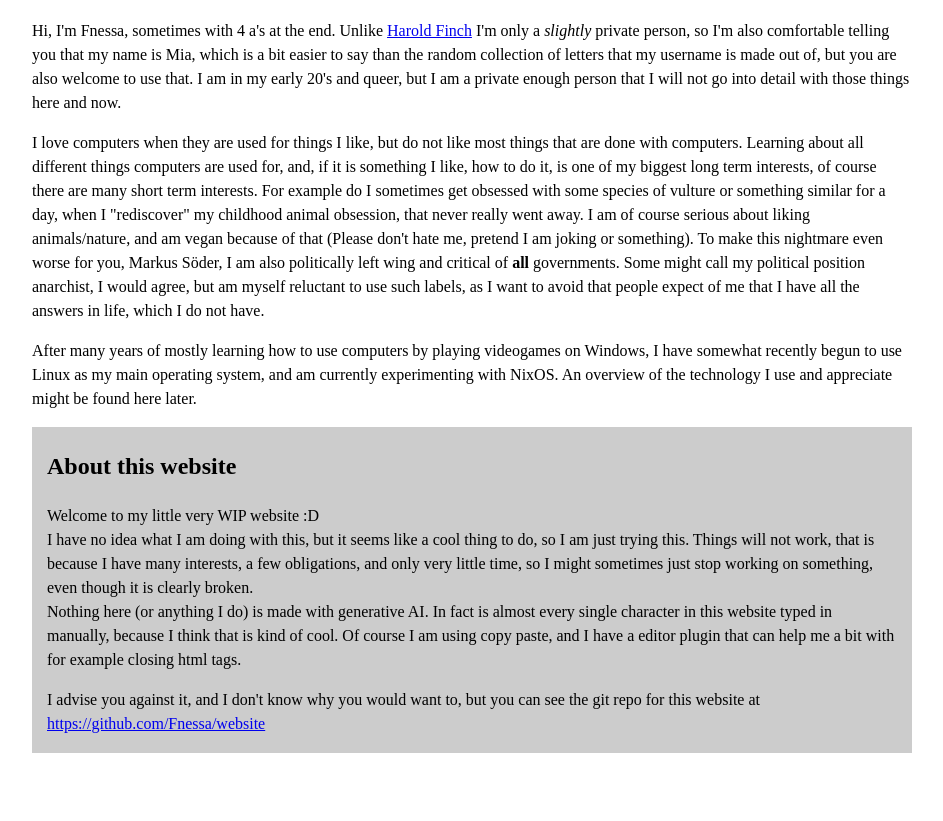
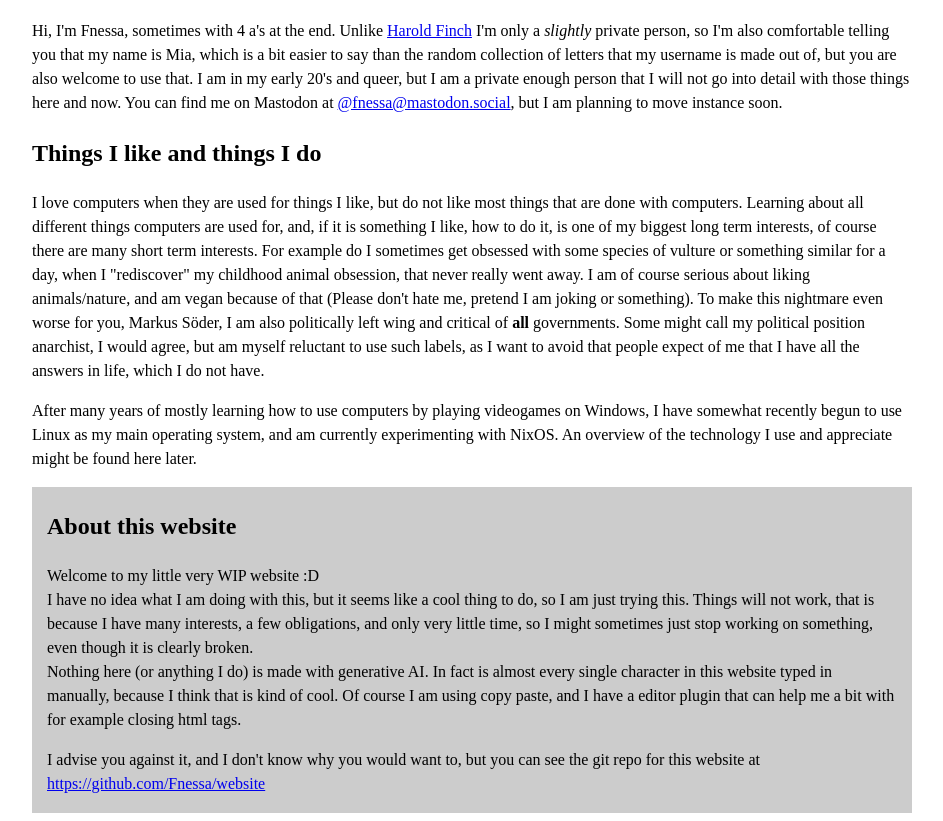
Before and after one commit to Fnessa/website, a plain HTML site: page index.html in a window 1280 px wide. Shown: the part 72-893 px from the top of the page, without its empty margins (168-1111 px from the left). Before the commit the page ends 833 px from the top, so only its background shows below. Drawn offline with Linux system fonts and the light colour scheme.

Commit message:
added mastodon link

```diff
--- a/index.html
+++ b/index.html
@@ -10,8 +10,9 @@
 		<main>
 			<h1>About me</h1>
 			<p>
-			Hi, I'm Fnessa, sometimes with 4 a's at the end. Unlike <a href="https://en.wikipedia.org/wiki/Person_of_Interest_(TV_series)">Harold Finch</a> I'm only a <i>slightly</i> private person, so I'm also comfortable telling you that my name is Mia, which is a bit easier to say than the random collection of letters that my username is made out of, but you are also welcome to use that. I am in my early 20's and queer, but I am a private enough person that I will not go into detail with those things here and now.
+			Hi, I'm Fnessa, sometimes with 4 a's at the end. Unlike <a href="https://en.wikipedia.org/wiki/Person_of_Interest_(TV_series)">Harold Finch</a> I'm only a <i>slightly</i> private person, so I'm also comfortable telling you that my name is Mia, which is a bit easier to say than the random collection of letters that my username is made out of, but you are also welcome to use that. I am in my early 20's and queer, but I am a private enough person that I will not go into detail with those things here and now. You can find me on Mastodon at <a rel="me" href="https://mastodon.social/@fnessa">@fnessa@mastodon.social</a>, but I am planning to move instance soon.
 			</p>
+			<h2>Things I like and things I do</h2>
 			<p>
 			I love computers when they are used for things I like, but do not like most things that are done with computers. Learning about all different things computers are used for, and, if it is something I like, how to do it, is one of my biggest long term interests, of course there are many short term interests. For example do I sometimes get obsessed with some species of vulture or something similar for a day, when I "rediscover" my childhood animal obsession, that never really went away. I am of course serious about liking animals/nature, and am vegan because of that (Please don't hate me, pretend I am joking or something). To make this nightmare even worse for you, Markus Söder, I am also politically left wing and critical of <b>all</b> governments. Some might call my political position anarchist, I would agree, but am myself reluctant to use such labels, as I want to avoid that people expect of me that I have all the answers in life, which I do not have.
 			</p>
```
